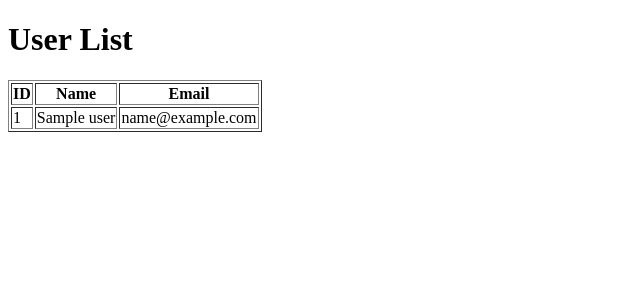
After one commit to IlyaZawyalow/K8S_deployment, a Flask app: template reg_service/templates/users.html in a window 1280 px wide. The commit adds this page. Shown: the top 300 px of the page, without its empty margins (0-640 px from the left). Run offline with Flask 3, Linux system fonts and the light colour scheme; the template is opened without the code that fills it: most values are stand-ins (such as "Sample title", 1, 10 or a date in 2020); some libraries are stand-ins or nearby versions.

```diff
--- a/reg_service/app.py
+++ b/reg_service/app.py
@@ -109,6 +109,38 @@ def show_index():
 def show_register_form():
     return render_template('register.html')
 
+
+@app.route('/show_users', methods=['GET'])
+def show_users():
+    try:
+        # Получаем параметры подключения к базе данных из ConfigMap
+        db_host, db_port, db_name, db_user, db_password = get_db_connection_params_from_configmap()
+
+        # Устанавливаем соединение с базой данных PostgreSQL
+        with psycopg2.connect(
+            host=db_host,
+            port=db_port,
+            dbname=db_name,
+            user=db_user,
+            password=db_password
+        ) as conn:
+            # Создаем курсор для выполнения SQL запросов
+            with conn.cursor() as cursor:
+                # Выполняем SQL запрос для выборки всех записей из таблицы "users"
+                cursor.execute("SELECT id, name, email FROM users")
+                rows = cursor.fetchall()  # Получаем все строки результата
+
+                # Формируем список пользователей для передачи в шаблон
+                users = [{'id': row[0], 'name': row[1], 'email': row[2]} for row in rows]
+
+        # Отображаем страницу с результатами (список пользователей)
+        return render_template('users.html', users=users)
+
+    except Exception as e:
+        return render_template('error.html', error=str(e))
+
+
+
 # Маршрут для обработки регистрации пользователя
 @app.route('/register', methods=['POST'])
 def register_user():
--- /dev/null
+++ b/reg_service/templates/users.html
@@ -0,0 +1,29 @@
+<!DOCTYPE html>
+<html lang="en">
+<head>
+    <meta charset="UTF-8">
+    <meta name="viewport" content="width=device-width, initial-scale=1.0">
+    <title>User List</title>
+</head>
+<body>
+    <h1>User List</h1>
+    <table border="1">
+        <thead>
+            <tr>
+                <th>ID</th>
+                <th>Name</th>
+                <th>Email</th>
+            </tr>
+        </thead>
+        <tbody>
+            {% for user in users %}
+            <tr>
+                <td>{{ user.id }}</td>
+                <td>{{ user.name }}</td>
+                <td>{{ user.email }}</td>
+            </tr>
+            {% endfor %}
+        </tbody>
+    </table>
+</body>
+</html>
```
Also changed, not shown: reg_service/templates/register.html (+15 -16 lines).
